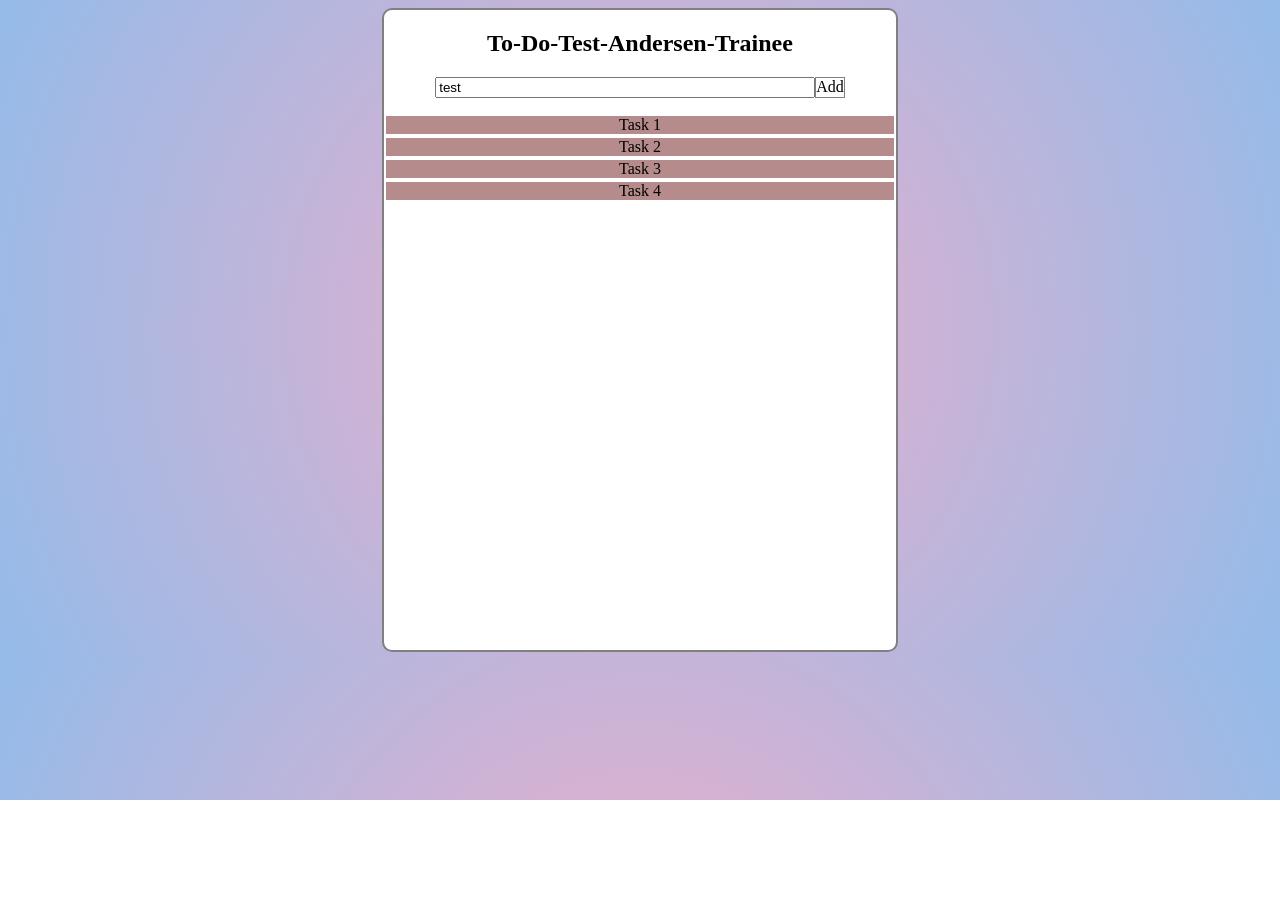
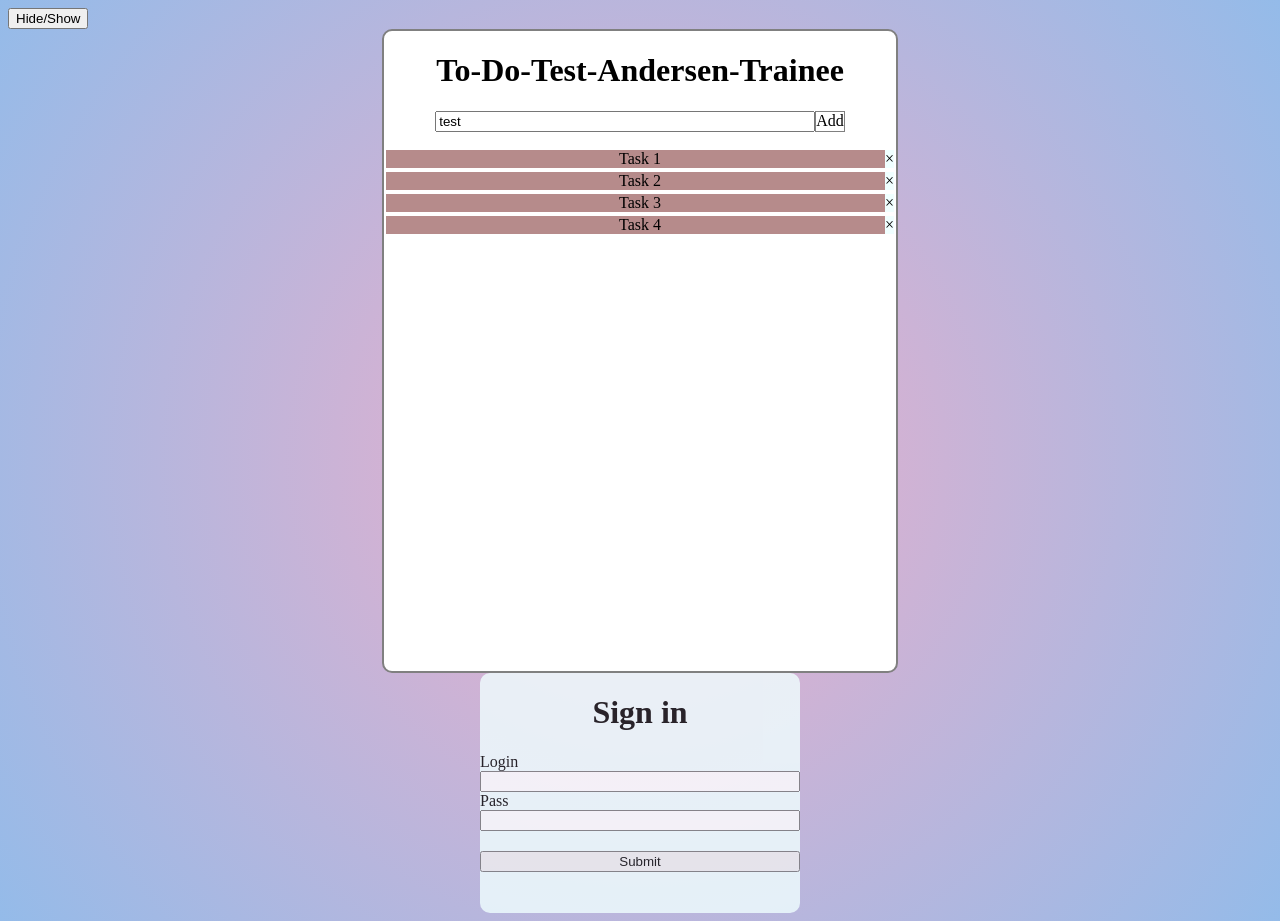
Before and after one commit to Eve337/To-Do-Andersen-Trainee-Project, a plain HTML site: page index.html in a window 1280 px wide. Before the commit the page ends 800 px from the top, so only its background shows below. Drawn offline with Linux system fonts and the light colour scheme.

Commit message:
basic todo

```diff
--- a/index.html
+++ b/index.html
@@ -9,13 +9,14 @@
 </head>
 <body>
     <nav></nav>
-    <section>
-        <div class="mainToDoField">
+    <div class="rootOfSPA">
+        <button onclick="hideToDoField()">Hide/Show</button>
+       <div class="mainToDoField">
             <h1 class="mainTitle">To-Do-Test-Andersen-Trainee</h1>
-        <div class="addField">
-            <input class="addTaskInput" type="text" placeholder="add smth" value="test">
-            <span class="addBtn">Add</span>
-        </div>
+            <div class="addField">
+                <input class="addTaskInput" type="text" placeholder="add smth" value="test">
+                <span class="addBtn">Add</span>
+            </div>
             <ul class="taskList">
                 <li class="task">Task 1</li>
                 <li class="task">Task 2</li>
@@ -23,6 +24,22 @@
                 <li class="task">Task 4</li>
             </ul>
         </div>
-    </section>
+
+        <div class="auth">
+            <h1>Sign in</h1>
+            <form class="signIn">
+                <div class="signInPart">
+                    <label for="login">Login</label>
+                    <input type="text" id="login">
+                </div>
+
+                <div class="signInPart">
+                    <label for="pass">Pass</label>
+                    <input type="password">
+                    <input class="confirmLogin" type="submit">
+                </div>
+            </form>
+        </div>
+    </div>
 </body>
 </html>
--- a/script.js
+++ b/script.js
@@ -1,14 +1,55 @@
 let ulList = document.querySelector(".taskList"); //task list
-let inputValue = document.querySelector(".addTaskInput").value; //input field value
+let inputValue = document.querySelector(".addTaskInput"); //input field value
 let addButton = document.querySelector(".addBtn"); //add button
-let liArray = document.getElementsByClassName("task");
+let liArray = document.getElementsByClassName("task"); //
+let confirmBtnLogin = document.querySelector(".confirmLogin");
 
-let addFunc = () => {
+console.log(liArray);
+
+let addFunc = () => {   //adding a new task to the board
     let liForTask = document.createElement("li");
     liForTask.classList.add("task");
-    let textInside = document.createTextNode(inputValue);
+    let textInside = document.createTextNode(inputValue.value);
     liForTask.append(textInside);
     ulList.append(liForTask);
+    let closeBtn = createCloseBtn();
+    liForTask.append(closeBtn);
 }
 
-addButton.addEventListener("click", addFunc);
+//addButton.addEventListener("click", addFunc);
+
+let closeBtns = () => { //close buttons for task that already loaded
+    for (let i = 0; i < liArray.length; i++){
+        let closeBtn = createCloseBtn();
+        liArray[i].append(closeBtn);
+    }
+}
+
+ulList.addEventListener("click", (ev) => {
+    if(ev.target.className == "close"){
+        ev.target.parentNode.remove();
+    }
+});
+
+createCloseBtn = () => {
+    let closeSpan = document.createElement("span");
+    let closeSymbol = document.createTextNode("\u00D7");
+    closeSpan.append(closeSymbol);
+    closeSpan.className = "close";
+    return closeSpan;
+}
+closeBtns();
+
+function hideToDoField() {
+    let field = document.querySelector(".mainToDoField");
+    if (field.style.display !== "none"){
+        field.style.display = "none";
+    } else {
+        field.style.display = "block";
+    }
+}
+
+confirmBtnLogin.addEventListener("click", function(e){
+    e.preventDefault();
+    return false;
+});
--- a/style.css
+++ b/style.css
@@ -9,7 +9,7 @@ body{
 
 .mainToDoField {
     margin: auto;
-   /* display: flex;*/
+
     height: 80vh;
     width: 40vw;
 
@@ -60,5 +60,38 @@ body{
 
 .close {
     text-align: right;
-    width: 20%;
+    background-color: azure;
+    position: absolute;
+    right: 0;
+    top: 0;
+
 }
+
+.visually-hidden {
+    display: none;
+}
+
+.auth {
+    height: 240px;
+    width: 320px;
+    background-color: azure;
+    margin: auto;
+    border-radius: 10px;
+    opacity: 80%;
+    display: flex;
+    flex-direction: column;
+}
+
+h1 {
+    text-align: center;
+    opacity: 100%;
+}
+
+.signInPart {
+    display: flex;
+    flex-direction: column;
+}
+
+.confirmLogin {
+    margin-top: 20px;
+}
```
